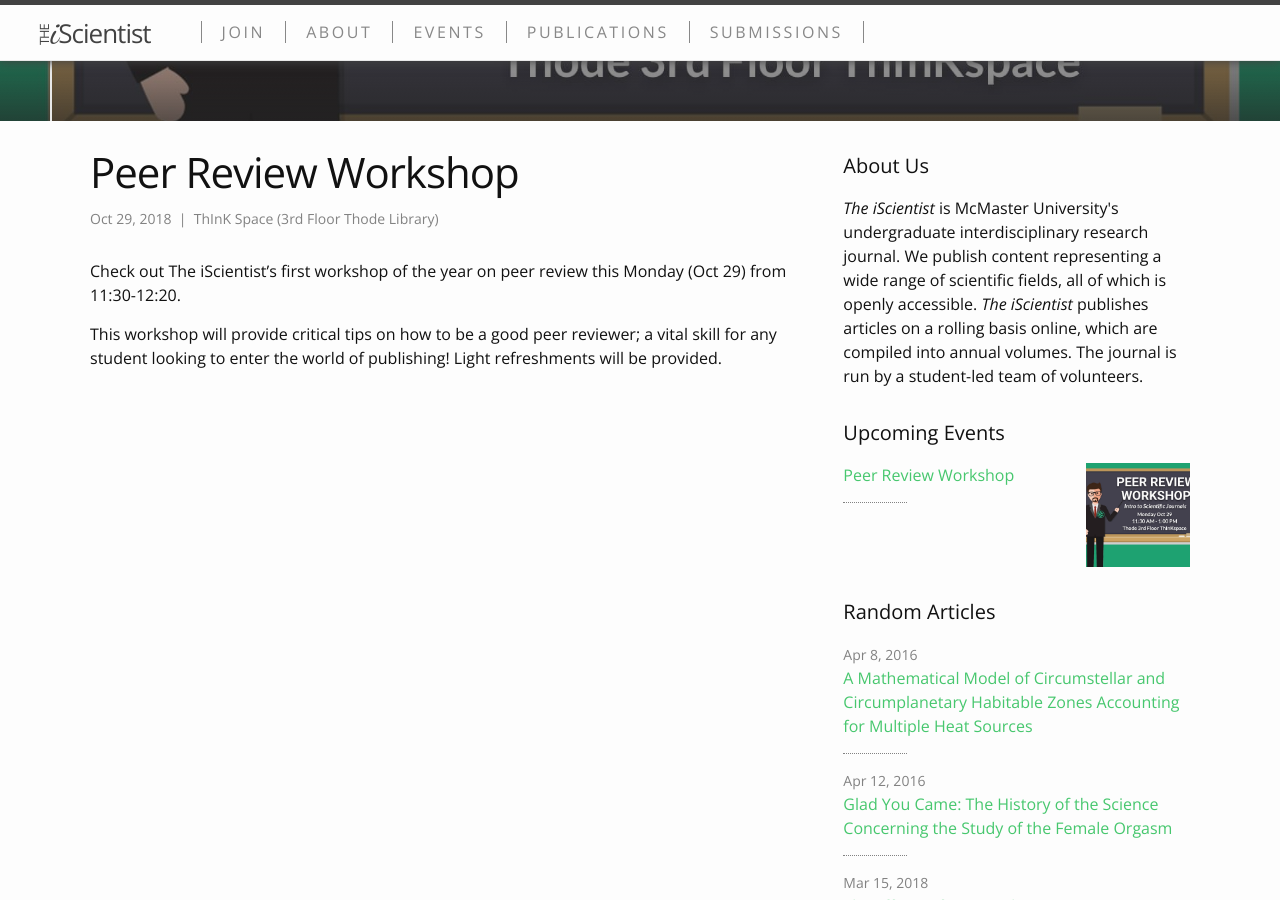
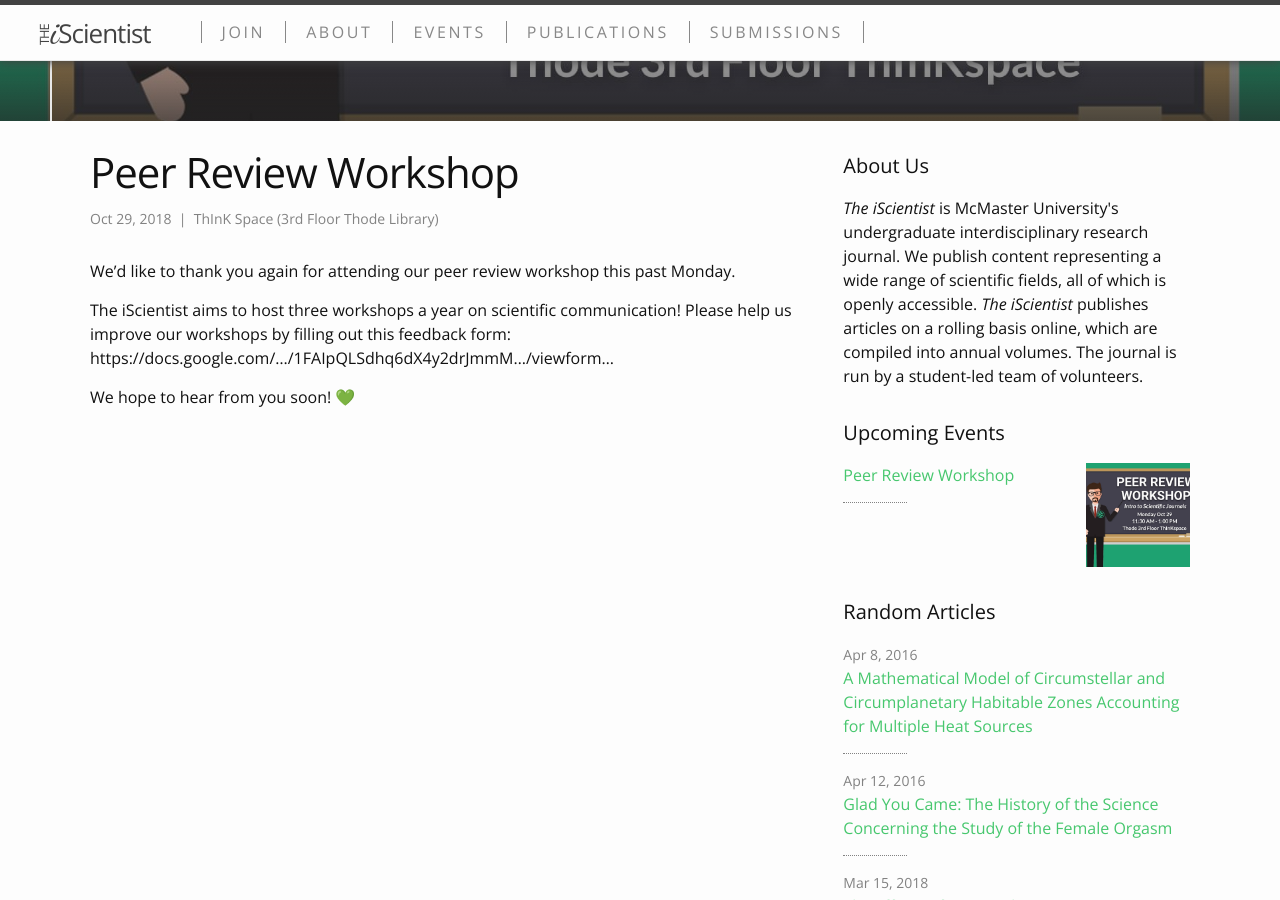
Before and after one commit to iscientist/iscientist.github.io, a Jekyll site: the page built from _eventsUpcoming/2018-10-29-PeerReviewWorkshop.md, in a window 1280 px wide and 900 px high, scrolled down 541 px. Built offline with Jekyll 4.4.1, drawn with Linux system fonts in a browser that asks for light colours.

Commit message:
Update 2018-10-29-PeerReviewWorkshop.md

```diff
--- a/_eventsUpcoming/2018-10-29-PeerReviewWorkshop.md
+++ b/_eventsUpcoming/2018-10-29-PeerReviewWorkshop.md
@@ -10,6 +10,10 @@ carousel:
     pc:
     date:
 ---
-Check out The iScientist's first workshop of the year on peer review this Monday (Oct 29) from 11:30-12:20.
 
-This workshop will provide critical tips on how to be a good peer reviewer; a vital skill for any student looking to enter the world of publishing! Light refreshments will be provided.
+We'd like to thank you again for attending our peer review workshop this past Monday.
+
+The iScientist aims to host three workshops a year on scientific communication! Please help us improve our workshops by filling out this feedback form:
+https://docs.google.com/…/1FAIpQLSdhq6dX4y2drJmmM…/viewform…
+
+We hope to hear from you soon! 💚
```
